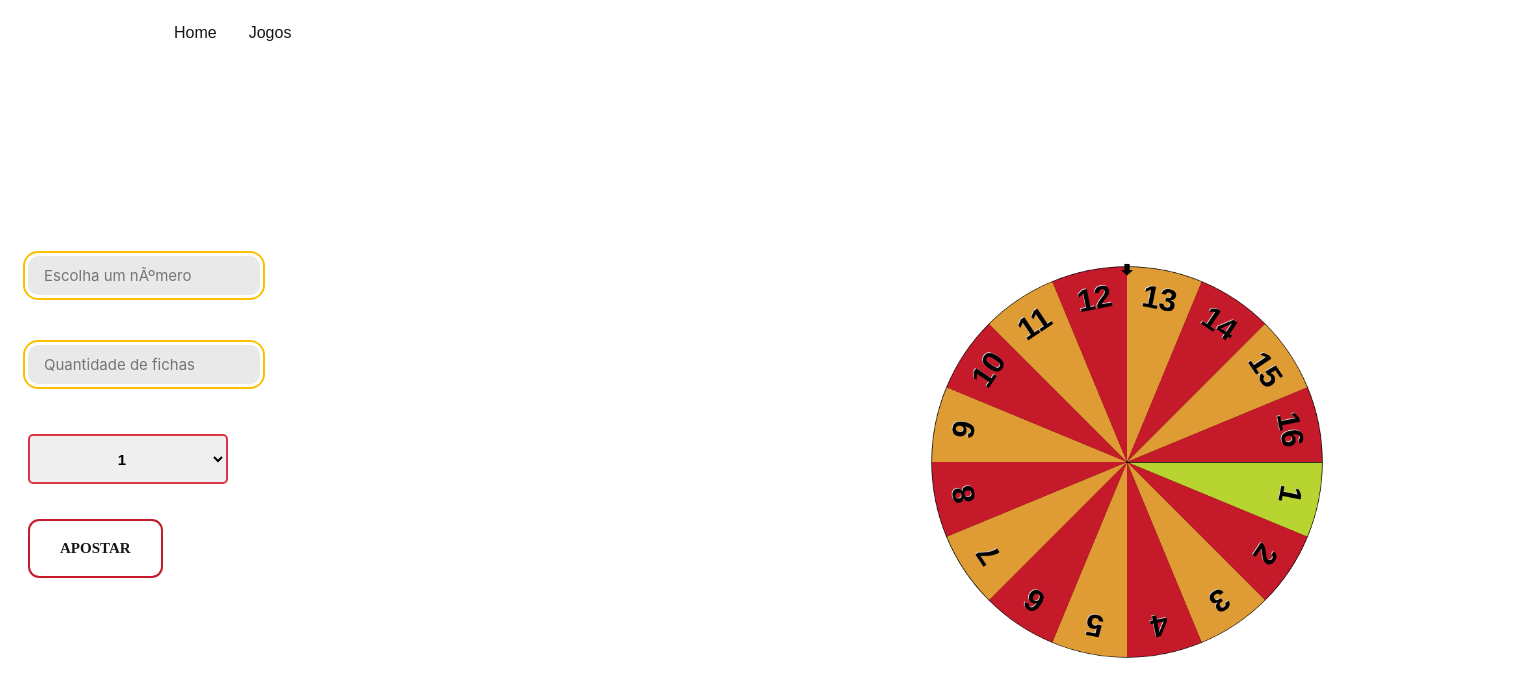
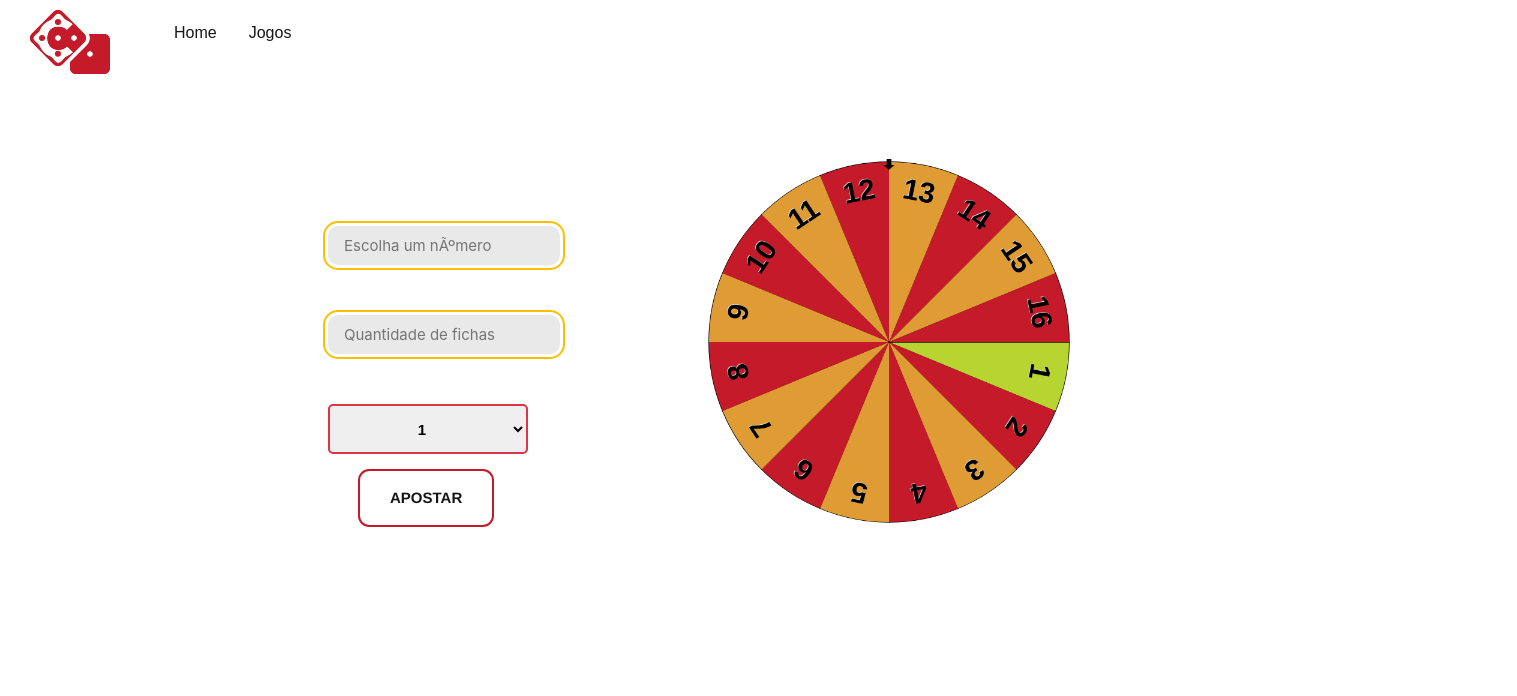
Before and after one commit to Cassineiro/cassineiroV1, a plain HTML site: page jogos/roleta/roleta.html in a window 1280 px wide. Shown: the whole page, 1517 px wide, since content can reach past the window. Drawn offline with Linux system fonts and the light colour scheme.

Commit message:
aaaaaaaaaaaaaaaaaaaaaaaaaaaaaaaaaaa

```diff
--- a/jogos/jackPot/css/jackPot.css
+++ b/jogos/jackPot/css/jackPot.css
@@ -9,8 +9,9 @@ body {
 /*NAVBAR*/
 #logoNav {
   position: absolute;
-  width: 80px;
+  width: 20px;
   left: 30px;
+
 }
 
 a {
@@ -44,7 +45,7 @@ a:active {
   font-family: Arial;
   border-radius: 10px;
   margin-left: 150px;
-  margin-top: 10px;
+  margin-top: -20px;
 }
 
 .navbar a {
@@ -108,8 +109,9 @@ a:active {
   display: block;
 }
 
+
 #logo {
-  width: 300px;
+  width: 200px;
   position: absolute;
   left: 900px;
 }
@@ -225,12 +227,14 @@ body {
   }
 
   #logoNav {
-    width: 120px;
-    left: 60px;
+    width: 80px;
+    left: 30px;
+    top: 10px;
   }
 
   .navbar {
-    margin-left: 250px;
+    margin-left: 100px;
+
   }
 
   #logo {
--- a/jogos/roleta/css/roleta.css
+++ b/jogos/roleta/css/roleta.css
@@ -1,5 +1,6 @@
 body {
     background-color: #ffff;
+    font-family: helvetica;
 }
 
 /*NAVBAR*/
@@ -111,9 +112,10 @@ a:active {
 }
 
 #wheelcanvas {
-    width: 650px;
+    width: 600px;
     position: relative;
-    left: 700px;
+    left: 500px;
+    bottom: 100px;
 }
 
 .input {
@@ -193,7 +195,7 @@ input {
 }
 
 input.learn-more {
-    margin-left: 20px;
+    left: 350px;
     font-weight: 600;
     color: #161616;
     text-transform: uppercase;
@@ -255,7 +257,13 @@ input.learn-more:active::before {
 #mensagem {
     font-weight: bold;
     position: relative;
-    bottom: 700px;
-    left: 650px;
+    bottom: 750px;
+    left: 800px;
     font-size: 25px;
+    width: 200px;
 }
+form{
+    position: relative;
+    bottom: 30px;
+    margin-left: 300px;
+}
--- a/jogos/roleta/roleta.html
+++ b/jogos/roleta/roleta.html
@@ -11,7 +11,7 @@
 
 <body>
     <div class="navbar">
-        <img src="./assets/imgs/Group 19.svg" alt="" id="logoNav">
+        <img src="/main/imgs/Group 19.svg" alt="" id="logoNav">
         <a href="/home/home.html">Home</a>
         <div class="dropdown">
             <button class="dropbtn" hre>Jogos
```
Also changed, not shown: jogos/diceRoll/diceRoll.html (+1 -1 lines), jogos/jackPot/jackPot.html (+1 -1 lines).
